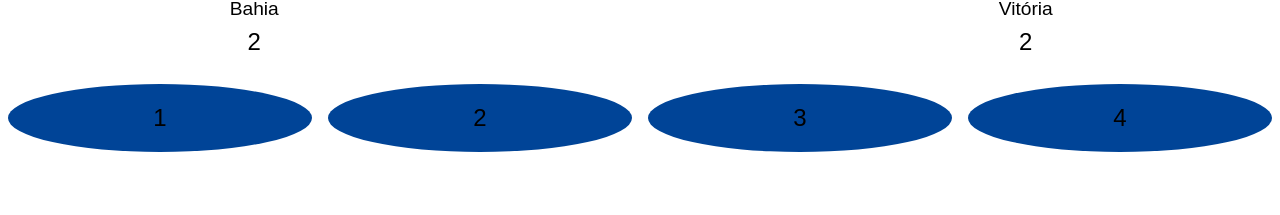
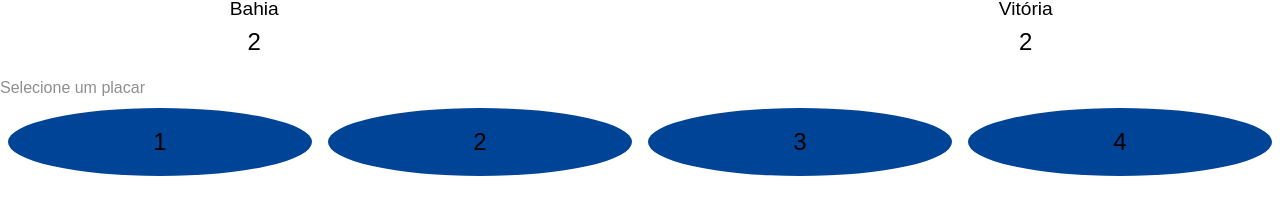
Before and after one commit to ti-a-go/quiz-brasileirao, a Next.js app: page /quiz in a window 1280 px wide. Shown: the part 331-546 px from the top of the page. Built offline with nearby package versions, Linux system fonts and the light colour scheme.

Commit message:
refact: remove Choices component

```diff
--- a/app/components/Choices.tsx
+++ b/app/components/Choices.tsx
@@ -1,14 +1,21 @@
 import styles from "./Choices.module.css";
-
+import { useEffect } from "react";
 
 interface Props {
     choices: string[]
+    setChoice: Function
 }
 
 function Choices(props: Props) {
 
     const choices = props.choices.map(choice => (
-        <div className={`${styles.choicesGridItem}`} key={choice}>{ choice }</div>
+        <div
+            className={`${styles.choicesGridItem}`}
+            key={choice}
+            onClick={props.setChoice(choice)}
+        >
+            { choice }
+        </div>
     ))
 
     return (
--- a/app/components/Main.module.css
+++ /dev/null
@@ -1,15 +0,0 @@
-.gridContainer {
-    display: grid;
-    grid-template-columns: auto auto auto;
-}
-
-.gridItem {
-    padding: 1rem;
-    text-align: center;
-}
-
-.x {
-    margin-top: 2rem;
-    font-weight: bolder;
-    color: black;
-}
--- /dev/null
+++ b/app/components/QuizComponent.module.css
@@ -0,0 +1,30 @@
+.gridContainer {
+    display: grid;
+    grid-template-columns: auto auto auto;
+}
+
+.gridItem {
+    padding: 1rem;
+    text-align: center;
+}
+
+.x {
+    margin-top: 2rem;
+    font-weight: bolder;
+    color: black;
+}
+
+.choicesGrid {
+    display: grid;
+    grid-template-columns: auto auto auto auto;
+}
+
+.choicesGridItem {
+    padding: 1rem;
+    text-align: center;
+    font-size: 1.5rem;
+    color: black;
+    background-color: #004497;
+    margin: 0.5rem;
+    border-radius: 100%;
+}
--- a/app/components/Main.tsx
+++ b/app/components/QuizComponent.tsx
@@ -1,14 +1,27 @@
-import styles from './Main.module.css';
+"use client"
+
+import styles from './QuizComponent.module.css';
 import Team from './Team';
 import MatchDetails from './MatchDetails';
 import data from "../data"
-import Choices from './Choices';
-
+import { useState } from 'react';
 
 const match = data[0]
-const choices = ["1", "2", "3", "4"]
+const options = ["1", "2", "3", "4"]
 
-function Main() {
+function QuizComponent() {
+    const [userChoice, setUserChoice] = useState("Selecione um placar")
+
+    const choices = options.map(choice => (
+        <div
+            className={`${styles.choicesGridItem}`}
+            key={choice}
+            onClick={() => {setUserChoice(choice)}}
+        >
+            { choice }
+        </div>
+    ))
+
     return (<>
         <MatchDetails
             round={`${match.round}`}
@@ -38,11 +51,13 @@
             </div>
         </div>
 
-        <Choices
-            choices={choices}
-        />
+        <h1>{userChoice}</h1>
+
+        <div className={`${styles.choicesGrid}`}>
+            { choices }
+        </div>
     </>
     );
 }
 
-export default Main;
+export default QuizComponent;
--- a/app/quiz/page.tsx
+++ b/app/quiz/page.tsx
@@ -1,11 +1,11 @@
 import Navbar from "../components/Navbar";
-import Main from "../components/Main";
+import QuizComponent from "../components/QuizComponent";
 
 
 
 export default function Quiz() {
   return (<>
     <Navbar></Navbar>
-    <Main></Main>
+    <QuizComponent></QuizComponent>
   </>);
 }
```
